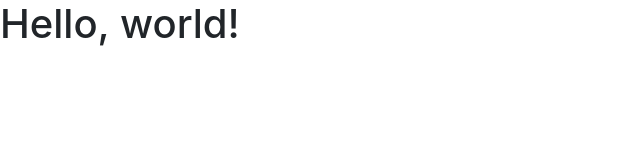
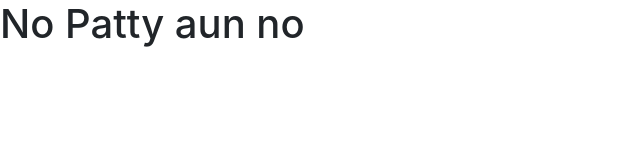
Before and after one commit to julioizquierdomejia/tutoriallaravel, a plain HTML site: page index.html in a window 1280 px wide. Shown: the whole page, without its empty margins (0-640 px from the left). Drawn offline with nearby package versions, Linux system fonts and the light colour scheme.

Commit message:
primeriIndex

```diff
--- a/index.html
+++ b/index.html
@@ -15,7 +15,7 @@
     </head>
     <body>
         <h1>
-            Hello, world!
+            No Patty aun no
         </h1>
         <!-- Optional JavaScript -->
         <!-- jQuery first, then Popper.js, then Bootstrap JS -->
```
